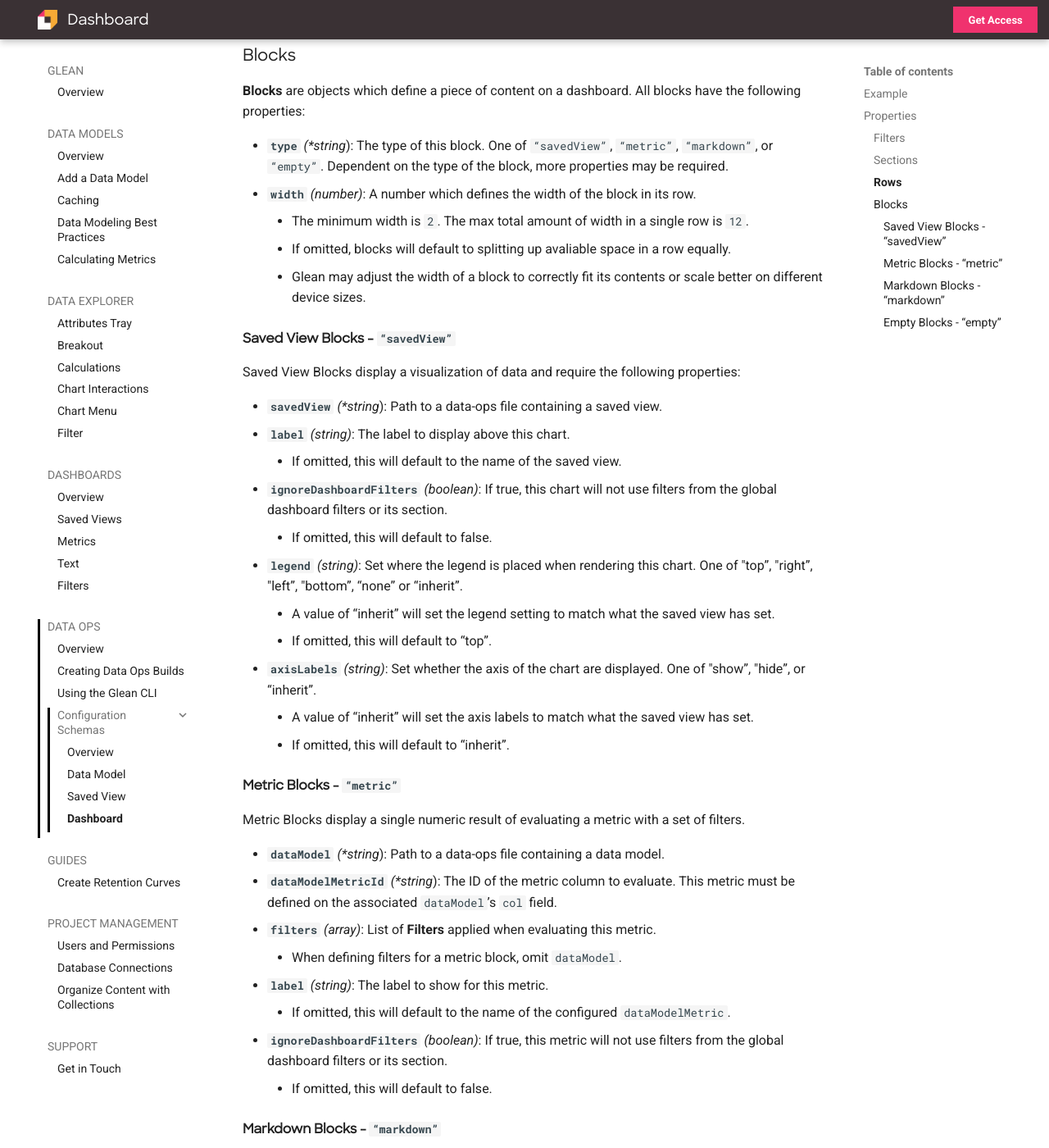
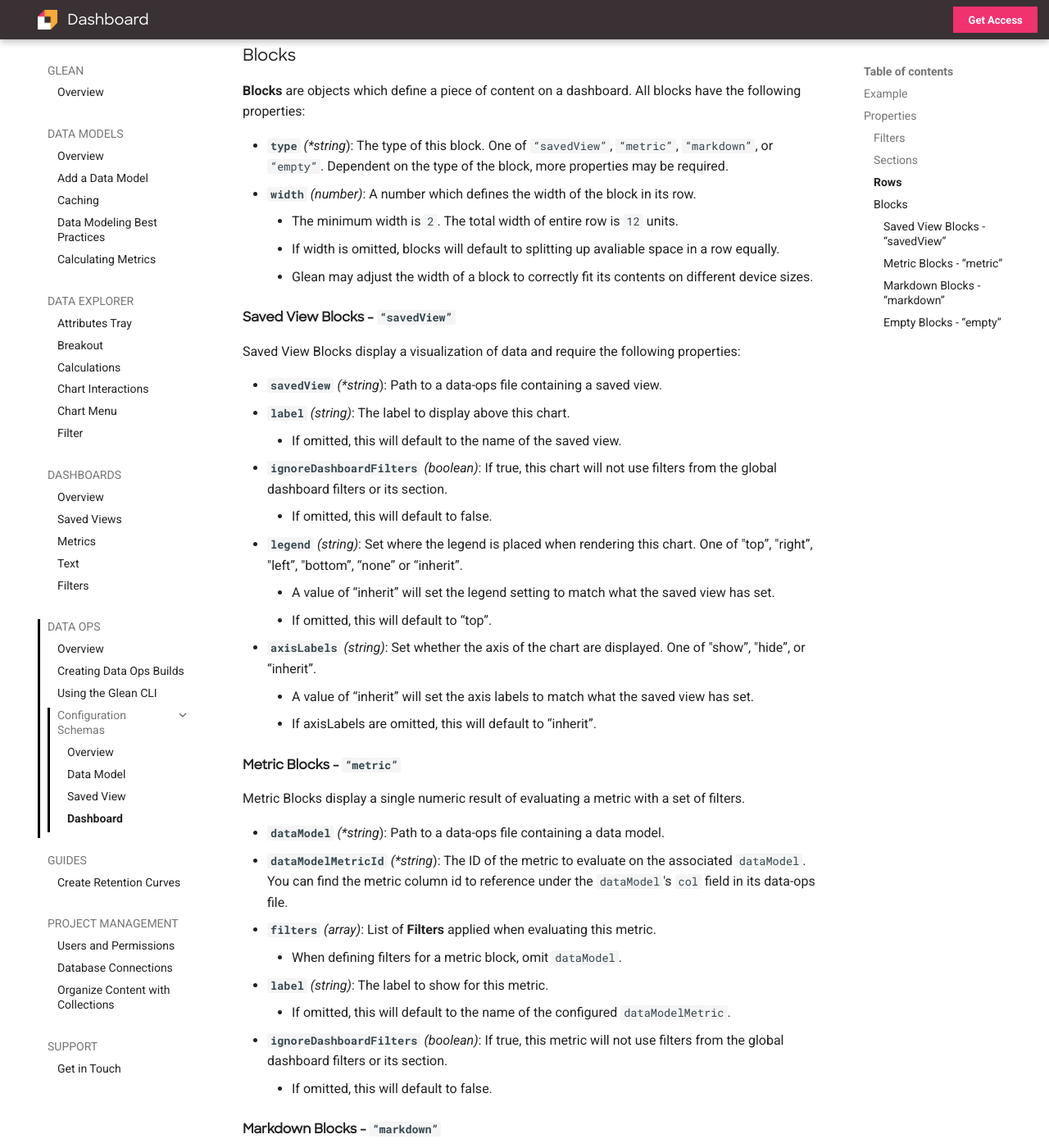
Before and after one commit to gleannyc/documentation, an MkDocs documentation site: the page built from docs/docs/data-ops/config-schema/Dashboard.md, in a window 1280 px wide and 1400 px high, scrolled down 2643 px. Shown: the whole window at 82% size. Built offline with MkDocs 1.6.1 and Material for MkDocs 9.7.7, drawn with Linux system fonts in a browser that asks for light colours.

Commit message:
First set of updates

```diff
--- a/docs/docs/data-ops/config-schema/Dashboard.md
+++ b/docs/docs/data-ops/config-schema/Dashboard.md
@@ -109,10 +109,9 @@ All blocks have the following properties:
 - **`type`** *(\*string*): The type of this block. One of `“savedView”`, `“metric”`, `“markdown”`, or `“empty”`.
   Dependent on the type of the block, more properties may be required.
 - **`width`** *(number)*: A number which defines the width of the block in its row.
-    - The minimum width is `2`. The max total amount of width in a single row is `12`.
-    - If omitted, blocks will default to splitting up avaliable space in a row equally.
-    - Glean may adjust the width of a block to correctly fit its contents or scale better
-      on different device sizes.
+    - The minimum width is `2`. The total width of entire row is `12` units.
+    - If width is omitted, blocks will default to splitting up avaliable space in a row equally.
+    - Glean may adjust the width of a block to correctly fit its contents on different device sizes.
 
 #### Saved View Blocks - **`“savedView”`**
 
@@ -131,15 +130,15 @@ Saved View Blocks display a visualization of data and require the following prop
 - **`axisLabels`** *(string)*: Set whether the axis of the chart are displayed.
   One of "show”, "hide”, or “inherit”.
     - A value of “inherit” will set the axis labels to match what the saved view has set.
-    - If omitted, this will default to “inherit”.
+    - If axisLabels are omitted, this will default to “inherit”.
 
 #### Metric Blocks - **`“metric”`**
 
 Metric Blocks display a single numeric result of evaluating a metric with a set of filters.
 
 - **`dataModel`** *(\*string*): Path to a data-ops file containing a data model.
-- **`dataModelMetricId`** *(\*string*): The ID of the metric column to evaluate.
-  This metric must be defined on the associated `dataModel`’s `col` field.
+- **`dataModelMetricId`** *(\*string*): The ID of the metric to evaluate on the associated `dataModel`.
+  You can find the metric column id to reference under the `dataModel`'s `col` field in its data-ops file.
 - **`filters`** *(array)*: List of **Filters** applied when evaluating this metric.
     - When defining filters for a metric block, omit `dataModel`.
 - **`label`** *(string)*: The label to show for this metric.
```
